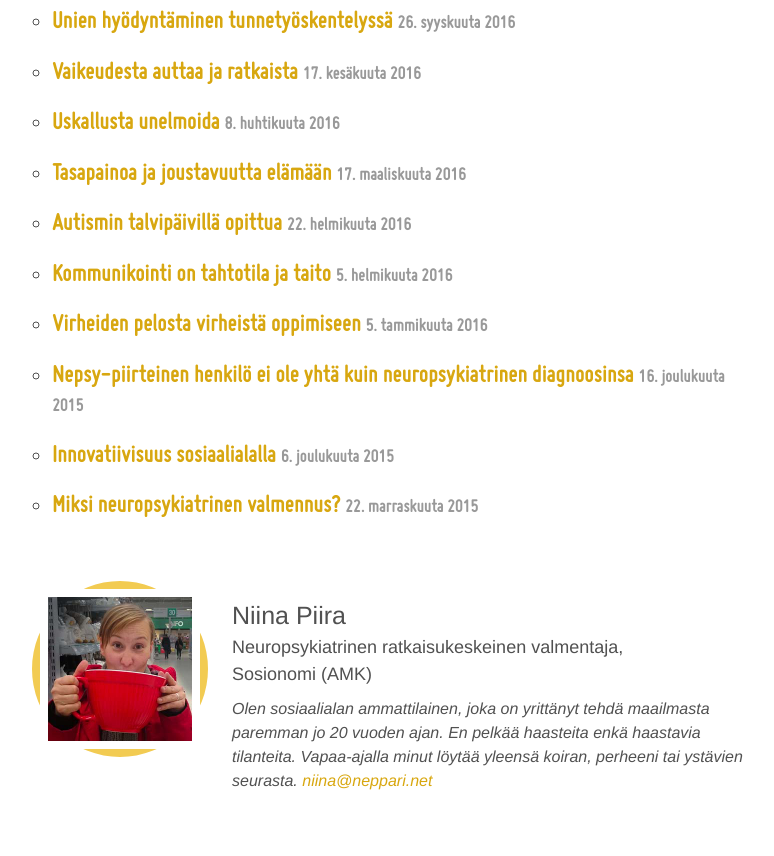
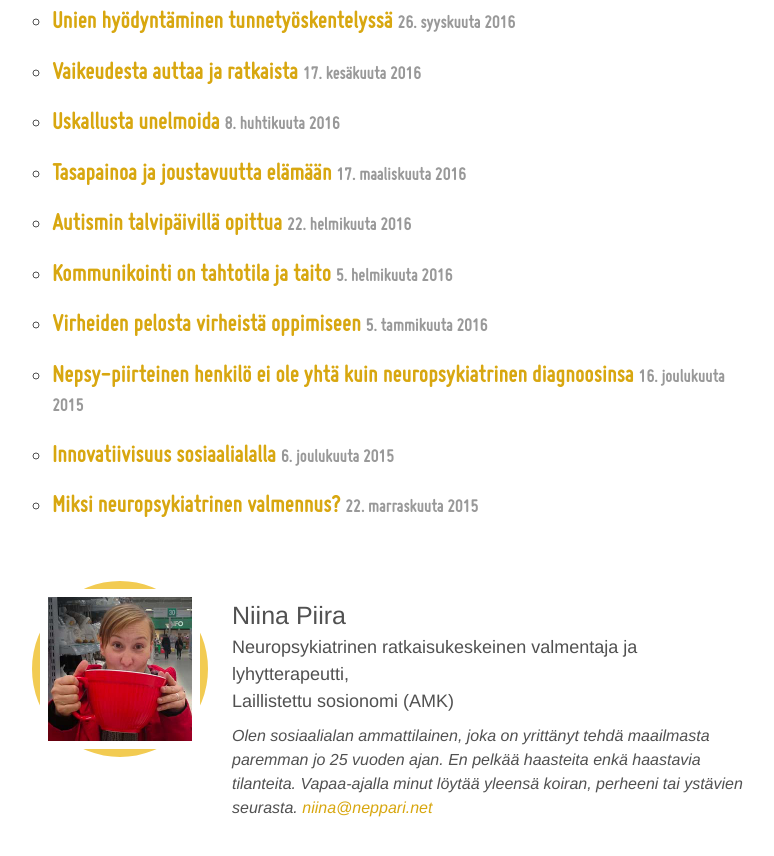
Before and after one commit to niinapiira/neppari.net, a Jekyll site: the page built from blogi.md, in a window 1280 px wide and 900 px high, scrolled down 1540 px. Shown: the top 856 px of the window, without its empty margins (248-1022 px from the left). Built offline with Jekyll 4.4.1, drawn with Linux system fonts in a browser that asks for light colours.

Commit message:
Update _config.yml

```diff
--- a/_config.yml
+++ b/_config.yml
@@ -6,7 +6,7 @@ tagline:          'Neuropsykiatrista valmennusta Tampereella ja Pirkanmaalla'
 description:      'Neppari on neuropsykiatrisen valmennuksen paikka, jossa tarjotaan tukea henkilöille joilla on esimerkiksi ADHD, ADD, Asperger, Tourette tai lievä autismi.'
 tagline-short:    'Neuropsykiatrista valmennusta Pirkanmaalla'
 siteurl:          https://www.neppari.net
-ry-text:          Niina Piira on Neuropsykiatriset valmentajat ry:n rekisteröity jäsen sekä hallituksen jäsen.
+ry-text:          Niina Piira on Neuropsykiatriset valmentajat ry:n rekisteröity jäsen sekä hallituksen jäsen 2016–2022.
 ry-link:          Katso valmennuksen yleisesite yhdistyksen sivuilta klikkaamalla tästä.
 absence-notification:   false
 permalink:        /blogi/:title/
@@ -26,12 +26,12 @@ blog:
     parantaa.
 writer:
   name:           Niina Piira
-  title-1:        Neuropsykiatrinen ratkaisukeskeinen valmentaja
-  title-2:        Sosionomi (AMK)
+  title-1:        Neuropsykiatrinen ratkaisukeskeinen valmentaja ja lyhytterapeutti
+  title-2:        Laillistettu sosionomi (AMK)
   fb-profile:     'https://www.facebook.com/niina.piira.98'
   bio: >
     Olen sosiaalialan ammattilainen, joka on yrittänyt tehdä
-    maailmasta paremman jo 20 vuoden ajan. En pelkää haasteita
+    maailmasta paremman jo 25 vuoden ajan. En pelkää haasteita
     enkä haastavia tilanteita. Vapaa-ajalla minut löytää yleensä
     koiran, perheeni tai ystävien seurasta.
 
```
